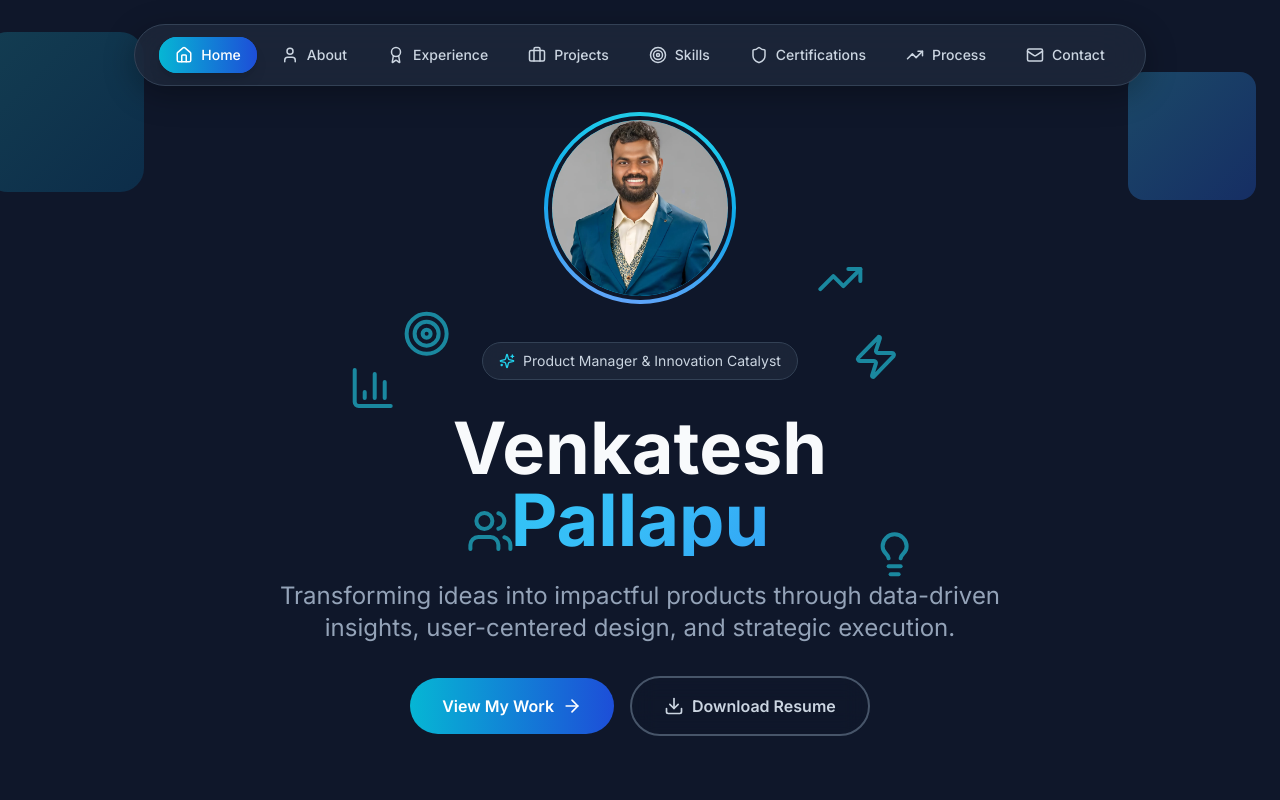
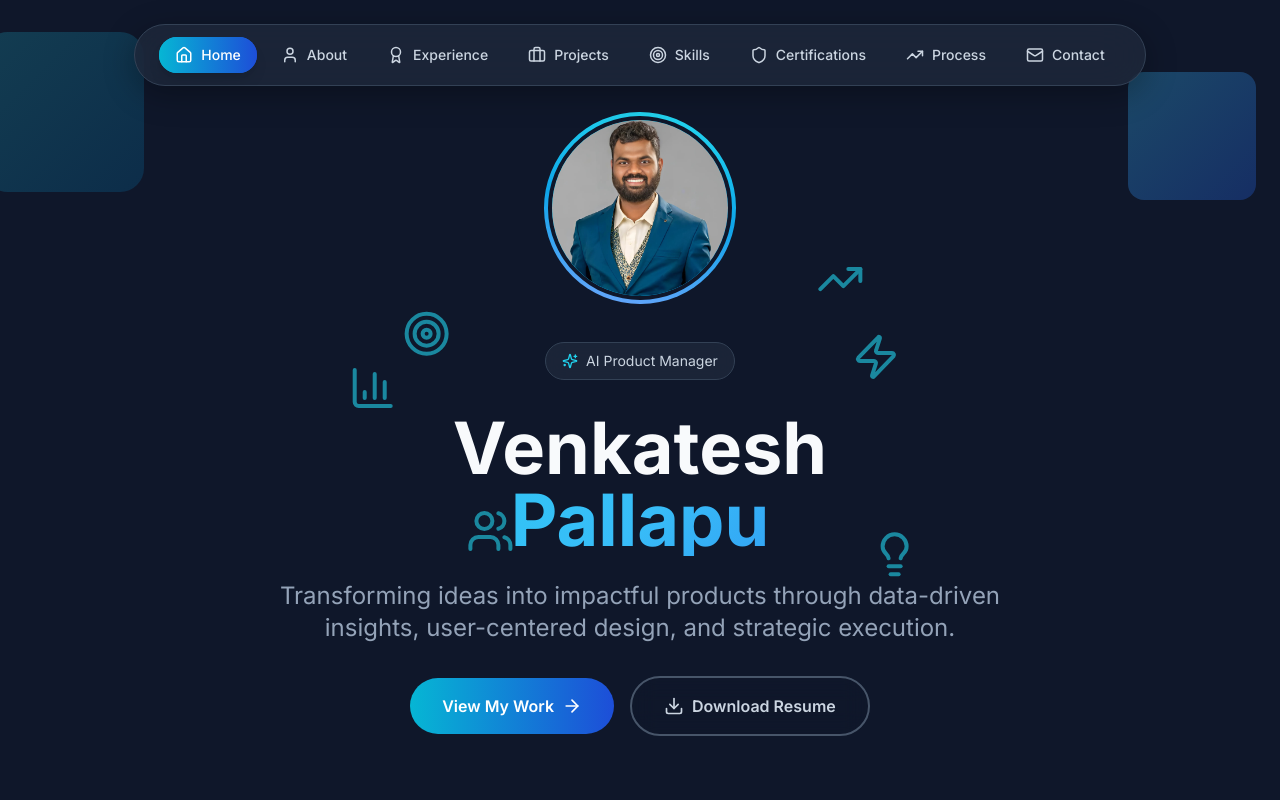
Before and after one commit to SatishkumarPallapu/orbit-product-nexus, a React (Vite) app: page / in a window 1280 px wide. Shown: the top 800 px of the page. Built offline with nearby package versions, Linux system fonts and the light colour scheme.

Commit message:
updated role

```diff
--- a/src/components/Hero.tsx
+++ b/src/components/Hero.tsx
@@ -149,7 +149,7 @@ export const Hero = () => {
             whileHover={{ scale: 1.05 }}
           >
             <Sparkles size={12} className="text-cyan-400 sm:w-4 sm:h-4" />
-            <span className="text-slate-300 text-xs sm:text-sm">Product Manager & Innovation Catalyst</span>
+            <span className="text-slate-300 text-xs sm:text-sm">AI Product Manager</span>
           </motion.div>
 
           <motion.h1
```
